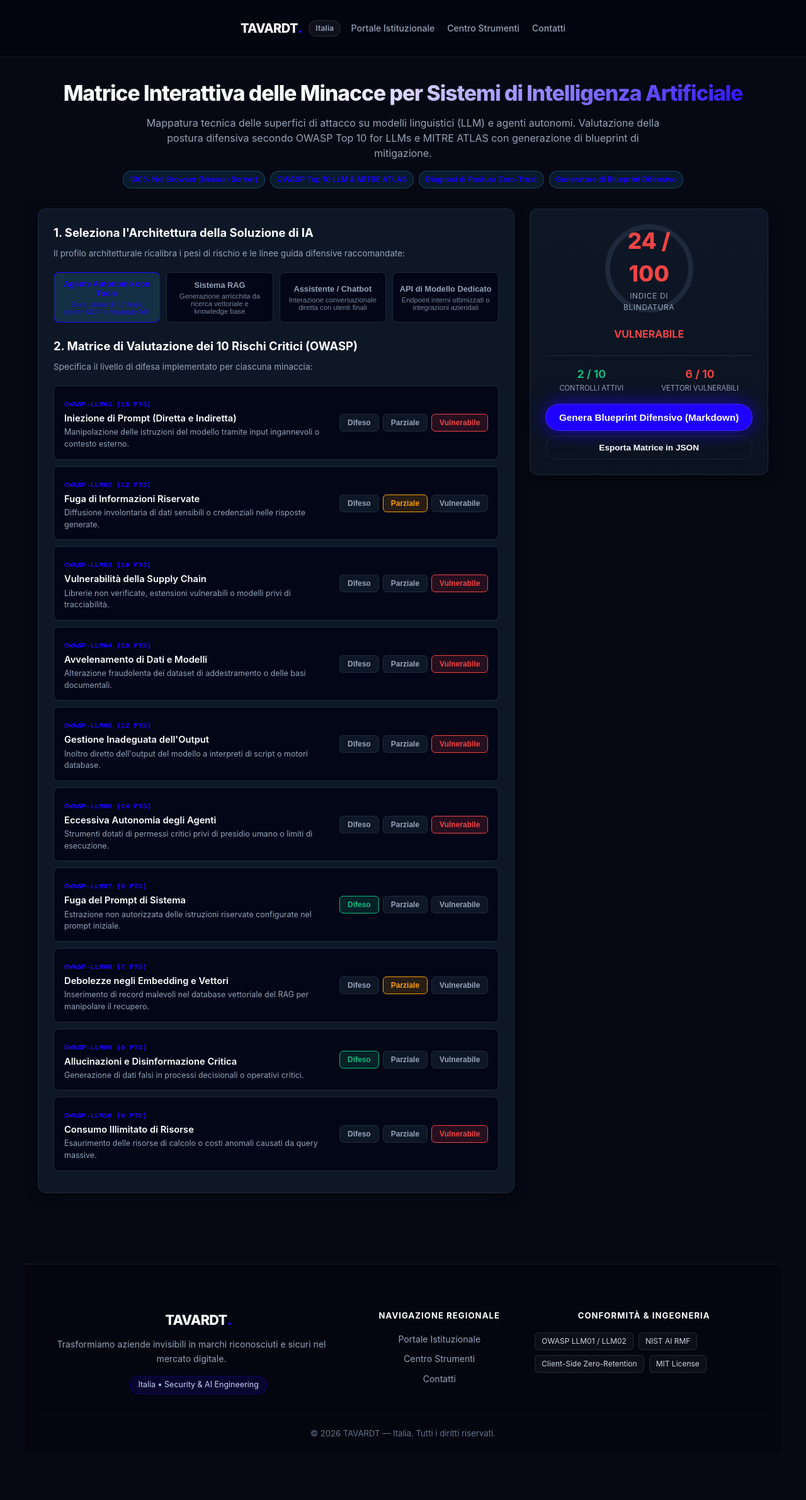
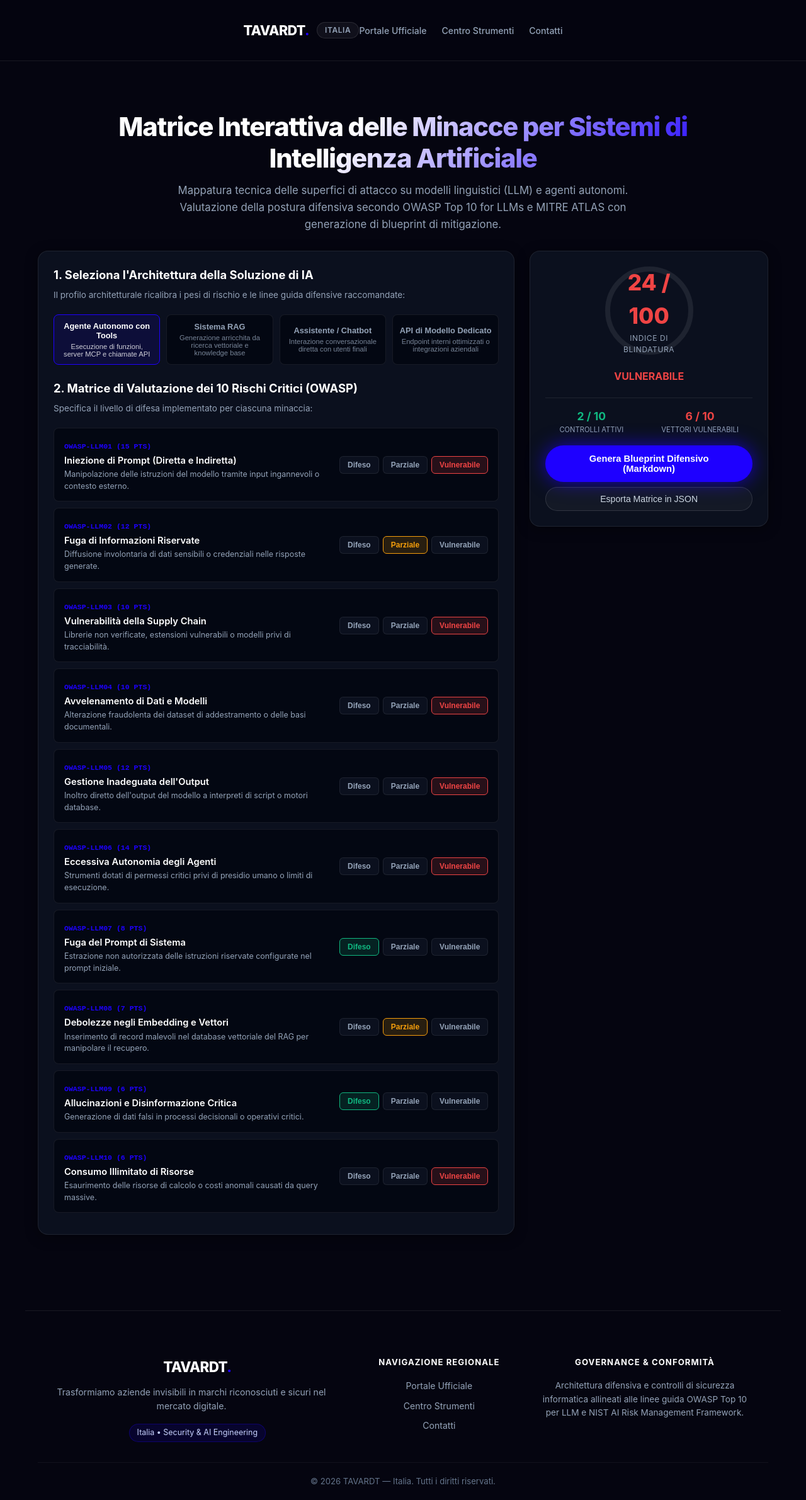
Before and after one commit to TAVARDT-Italia/ai-threat-matrix-it, a plain HTML site: page index.html in a window 1280 px wide. Shown: the whole page at 63% size. Drawn offline with Linux system fonts and the light colour scheme.

Commit message:
refactor(pages): apply unified obsidian theme #050510, purge junior badges, center buttons, enforce strict corporate standards

```diff
--- a/index.html
+++ b/index.html
@@ -80,215 +80,300 @@
   </script>
   <style>
 
-/* ==================== TAVARDT BRAND STANDARDIZATION ==================== */
+/* ==========================================================================
+   TAVARDT UNIFIED ENTERPRISE DESIGN SYSTEM (ASTRYX TOKENS)
+   ========================================================================== */
 :root {
-  --tavardt-blue: #1e00ff !important;
-  --tavardt-blue-hover: #1500db !important;
-  --tavardt-blue-glow: 0 0 30px rgba(30, 0, 255, 0.7) !important;
-  --tavardt-blue-glow-lg: 0 0 45px rgba(30, 0, 255, 0.95) !important;
+  --bg: #050510 !important;
+  --bg2: #0b101e !important;
+  --bg3: #111827 !important;
+  --card-bg: #0b101e !important;
+  --surface: #0b101e !important;
+  --surface-card: #0e1526 !important;
+  --surface-elevated: #131d33 !important;
+  --card-border: rgba(255, 255, 255, 0.08) !important;
+  --border: rgba(255, 255, 255, 0.08) !important;
   --accent: #1e00ff !important;
   --accent-hover: #1500db !important;
   --blue: #1e00ff !important;
+  --info: #1e00ff !important;
+  --text: #f8fafc !important;
+  --text-muted: #94a3b8 !important;
+  --text2: #94a3b8 !important;
+  --code-bg: #030712 !important;
+}
+
+html, body {
+  background-color: #050510 !important;
+  color: #f8fafc !important;
+  font-family: -apple-system, BlinkMacSystemFont, "Segoe UI", Roboto, Helvetica, Arial, sans-serif !important;
+  margin: 0 !important;
+  padding: 0 !important;
+  min-height: 100vh !important;
+  -webkit-font-smoothing: antialiased !important;
 }
 
 /* Header */
 .tavardt-header {
-  width: 100%;
-  background: rgba(5, 5, 16, 0.94);
-  backdrop-filter: blur(12px);
-  -webkit-backdrop-filter: blur(12px);
-  border-bottom: 1px solid rgba(255, 255, 255, 0.08);
-  position: sticky;
-  top: 0;
-  z-index: 999;
+  width: 100% !important;
+  background: rgba(5, 5, 16, 0.95) !important;
+  backdrop-filter: blur(16px) !important;
+  -webkit-backdrop-filter: blur(16px) !important;
+  border-bottom: 1px solid rgba(255, 255, 255, 0.08) !important;
+  position: sticky !important;
+  top: 0 !important;
+  z-index: 1000 !important;
 }
 .tavardt-header-inner {
-  max-width: 1200px;
-  margin: 0 auto;
-  padding: 14px 24px;
-  display: flex;
-  justify-content: space-between;
-  align-items: center;
-  gap: 16px;
-  flex-wrap: wrap;
+  max-width: 1200px !important;
+  margin: 0 auto !important;
+  padding: 16px 24px !important;
+  display: flex !important;
+  justify-content: space-between !important;
+  align-items: center !important;
+  box-sizing: border-box !important;
 }
 .tavardt-brand {
-  display: inline-flex;
-  align-items: center;
-  gap: 10px;
-  text-decoration: none;
-  color: #ffffff;
+  display: inline-flex !important;
+  align-items: center !important;
+  gap: 12px !important;
+  text-decoration: none !important;
+  color: #ffffff !important;
 }
 .tavardt-logo-text {
-  font-size: 1.25rem;
-  font-weight: 800;
-  letter-spacing: -0.03em;
-  color: #ffffff;
+  font-size: 1.35rem !important;
+  font-weight: 800 !important;
+  letter-spacing: -0.03em !important;
+  color: #ffffff !important;
 }
 .tavardt-brand-dot {
   color: #1e00ff !important;
-  font-size: 1.4rem;
-  line-height: 1;
 }
 .tavardt-badge-jurisdiction {
-  font-size: 0.75rem;
-  font-weight: 600;
-  color: #94a3b8;
-  padding: 3px 10px;
-  background: rgba(255, 255, 255, 0.05);
-  border: 1px solid rgba(255, 255, 255, 0.1);
-  border-radius: 9999px;
-  letter-spacing: 0.02em;
+  font-size: 0.75rem !important;
+  font-weight: 600 !important;
+  color: #94a3b8 !important;
+  padding: 3px 12px !important;
+  background: rgba(255, 255, 255, 0.05) !important;
+  border: 1px solid rgba(255, 255, 255, 0.1) !important;
+  border-radius: 9999px !important;
+  text-transform: uppercase !important;
+  letter-spacing: 0.05em !important;
 }
 .tavardt-nav {
-  display: flex;
-  align-items: center;
-  gap: 20px;
-  flex-wrap: wrap;
+  display: flex !important;
+  align-items: center !important;
+  gap: 24px !important;
 }
 .tavardt-nav-link {
-  color: #94a3b8;
-  text-decoration: none;
-  font-size: 0.88rem;
-  font-weight: 500;
-  transition: color 0.2s ease;
+  color: #94a3b8 !important;
+  text-decoration: none !important;
+  font-size: 0.88rem !important;
+  font-weight: 500 !important;
+  transition: color 0.2s ease !important;
 }
 .tavardt-nav-link:hover {
-  color: #ffffff;
+  color: #ffffff !important;
 }
 
-/* Centered Button Row */
-.btn-row, .sample-buttons {
+/* Hero Section */
+.tavardt-hero, .hero {
+  max-width: 1000px !important;
+  margin: 0 auto !important;
+  padding: 48px 24px 28px !important;
+  text-align: center !important;
+  box-sizing: border-box !important;
+  background: transparent !important;
+  border: none !important;
+}
+.tavardt-hero h1, .hero h1, h1 {
+  font-size: clamp(1.8rem, 4vw, 2.6rem) !important;
+  font-weight: 800 !important;
+  letter-spacing: -0.03em !important;
+  margin: 0 0 12px 0 !important;
+  color: #ffffff !important;
+  line-height: 1.2 !important;
+}
+.tavardt-hero p, .hero p {
+  font-size: 1.05rem !important;
+  color: #94a3b8 !important;
+  max-width: 720px !important;
+  margin: 0 auto !important;
+  line-height: 1.6 !important;
+}
+
+/* Strict Suppression of Junior Elements */
+.badge-bar, .badges, .hero-badge, .hero img, .hero-img, .cta-grid, .cta-btn.wa, [class*="wa"],  {
+  display: none !important;
+}
+
+/* Containers and Cards */
+.card, .main-card, .panel, .stage-card, .vector-card {
+  background: #0b101e !important;
+  border: 1px solid rgba(255, 255, 255, 0.08) !important;
+  border-radius: 16px !important;
+}
+.container, main, .main-wrap {
+  background: transparent !important;
+  border: none !important;
+  box-shadow: none !important;
+}
+
+/* Textareas & Inputs */
+textarea, input[type="text"] {
+  background: #050510 !important;
+  border: 1px solid rgba(255, 255, 255, 0.12) !important;
+  border-radius: 10px !important;
+  color: #f8fafc !important;
+  font-family: 'Fira Code', Consolas, Monaco, monospace !important;
+}
+textarea:focus, input[type="text"]:focus {
+  border-color: #1e00ff !important;
+  outline: none !important;
+  box-shadow: 0 0 15px rgba(30, 0, 255, 0.3) !important;
+}
+
+/* Button Centering Containers */
+.btn-row, .presets-row, .sample-buttons {
   display: flex !important;
   justify-content: center !important;
   align-items: center !important;
+  gap: 12px !important;
+  margin: 18px 0 !important;
   flex-wrap: wrap !important;
-  gap: 12px !important;
 }
 
-/* Primary Action Buttons */
-.btn-primary, button.btn-primary, .btn-action-main, #btn-generate-blueprint, #btn-audit, .btn-run, #run-audit-btn, .btn-execute, .btn-analyze, .cta-btn.primary, .btn-act, #btn-copy {
+/* PRIMARY BUTTONS: 100% TAVARDT Electric Blue (#1e00ff) */
+.btn-primary, button.btn-primary, .btn-action-main, #btn-generate-blueprint, #btn-audit, .btn-run, #run-audit-btn, .btn-execute, .btn-analyze {
   background: #1e00ff !important;
   color: #ffffff !important;
+  border: none !important;
   border-radius: 9999px !important;
-  border: 1px solid rgba(255, 255, 255, 0.15) !important;
+  font-size: 0.92rem !important;
+  font-weight: 600 !important;
+  padding: 13px 36px !important;
   box-shadow: 0 0 30px rgba(30, 0, 255, 0.7) !important;
-  font-weight: 600 !important;
   cursor: pointer !important;
   transition: all 0.25s cubic-bezier(0.16, 1, 0.3, 1) !important;
+  text-decoration: none !important;
+  display: inline-flex !important;
+  align-items: center !important;
+  justify-content: center !important;
 }
-.btn-primary:hover, button.btn-primary:hover, .btn-action-main:hover, #btn-generate-blueprint:hover, #btn-audit:hover, .btn-run:hover, #run-audit-btn:hover, .btn-execute:hover, .btn-analyze:hover, .cta-btn.primary:hover, .btn-act:hover, #btn-copy:hover {
+.btn-primary:hover, button.btn-primary:hover, .btn-action-main:hover, #btn-generate-blueprint:hover, #btn-audit:hover, .btn-run:hover, #run-audit-btn:hover, .btn-execute:hover, .btn-analyze:hover {
   background: #1500db !important;
   box-shadow: 0 0 45px rgba(30, 0, 255, 0.95) !important;
   transform: translateY(-1px) !important;
 }
 
-/* Secondary & Preset Buttons */
-.btn-secondary, button.btn-secondary, .btn-sample, .btn-preset, button.btn-preset, .btn-action-secondary, .code-tab, .tab-btn, .cta-btn.secondary {
+/* SECONDARY BUTTONS: Clean dark pill */
+.btn-secondary, button.btn-secondary, .btn-sample, .btn-preset, button.btn-preset, .btn-action-secondary, .code-tab, .tab-btn {
+  background: rgba(255, 255, 255, 0.04) !important;
+  border: 1px solid rgba(255, 255, 255, 0.12) !important;
+  color: #cbd5e1 !important;
   border-radius: 9999px !important;
+  font-size: 0.88rem !important;
+  font-weight: 500 !important;
+  padding: 10px 22px !important;
+  cursor: pointer !important;
   transition: all 0.2s ease !important;
 }
-.btn-secondary:hover, button.btn-secondary:hover, .btn-sample:hover, .btn-preset:hover, button.btn-preset:hover, .btn-action-secondary:hover, .cta-btn.secondary:hover {
+.btn-secondary:hover, button.btn-secondary:hover, .btn-sample:hover, .btn-preset:hover, button.btn-preset:hover, .btn-action-secondary:hover {
   border-color: #1e00ff !important;
   color: #ffffff !important;
+  background: rgba(30, 0, 255, 0.08) !important;
 }
 
-/* Tabs Active */
-.code-tab.active, .tab-btn.active, .tab.active, .arch-btn.active {
+/* Active State for Tabs & Selectors */
+.code-tab.active, .tab-btn.active, .tab.active, .arch-btn.active, .btn-preset.active-hard {
   border-color: #1e00ff !important;
+  color: #ffffff !important;
+  background: rgba(30, 0, 255, 0.12) !important;
 }
 
-/* Footer */
+/* Institutional Footer */
 .tavardt-footer {
-  width: 100%;
-  background: #050510;
-  border-top: 1px solid rgba(255, 255, 255, 0.08);
-  margin-top: 48px;
-  color: #94a3b8;
+  width: 100% !important;
+  background: #050510 !important;
+  border-top: 1px solid rgba(255, 255, 255, 0.08) !important;
+  margin-top: 56px !important;
+  color: #94a3b8 !important;
 }
 .tavardt-footer-inner {
-  max-width: 1200px;
-  margin: 0 auto;
-  padding: 48px 24px 32px;
-  display: grid;
-  grid-template-columns: 2fr 1fr 1.5fr;
-  gap: 36px;
+  max-width: 1200px !important;
+  margin: 0 auto !important;
+  padding: 48px 24px 32px !important;
+  display: grid !important;
+  grid-template-columns: 2fr 1fr 1.5fr !important;
+  gap: 40px !important;
 }
 @media (max-width: 768px) {
   .tavardt-footer-inner {
-    grid-template-columns: 1fr;
-    gap: 28px;
+    grid-template-columns: 1fr !important;
+    gap: 28px !important;
   }
 }
 .tavardt-footer-logo {
-  font-size: 1.35rem;
-  font-weight: 800;
-  color: #ffffff;
-  margin-bottom: 12px;
-  letter-spacing: -0.03em;
+  font-size: 1.4rem !important;
+  font-weight: 800 !important;
+  color: #ffffff !important;
+  margin-bottom: 12px !important;
+  letter-spacing: -0.03em !important;
 }
 .tavardt-footer-mission {
-  font-size: 0.88rem;
-  line-height: 1.6;
-  color: #94a3b8;
-  margin-bottom: 16px;
-  max-width: 440px;
+  font-size: 0.88rem !important;
+  line-height: 1.6 !important;
+  color: #94a3b8 !important;
+  margin-bottom: 16px !important;
+  max-width: 440px !important;
 }
 .tavardt-footer-jurisdiction-tag {
-  display: inline-block;
-  font-size: 0.78rem;
-  color: #c7d2fe;
-  background: rgba(30, 0, 255, 0.12);
-  border: 1px solid rgba(30, 0, 255, 0.3);
-  padding: 4px 12px;
-  border-radius: 9999px;
+  display: inline-block !important;
+  font-size: 0.78rem !important;
+  color: #c7d2fe !important;
+  background: rgba(30, 0, 255, 0.12) !important;
+  border: 1px solid rgba(30, 0, 255, 0.3) !important;
+  padding: 4px 12px !important;
+  border-radius: 9999px !important;
 }
 .tavardt-footer-heading {
-  font-size: 0.82rem;
-  font-weight: 700;
-  text-transform: uppercase;
-  letter-spacing: 0.08em;
-  color: #ffffff;
-  margin-bottom: 16px;
+  font-size: 0.82rem !important;
+  font-weight: 700 !important;
+  text-transform: uppercase !important;
+  letter-spacing: 0.08em !important;
+  color: #ffffff !important;
+  margin-bottom: 16px !important;
 }
 .tavardt-footer-links {
-  list-style: none;
-  padding: 0;
-  margin: 0;
-  display: flex;
-  flex-direction: column;
-  gap: 10px;
+  list-style: none !important;
+  padding: 0 !important;
+  margin: 0 !important;
+  display: flex !important;
+  flex-direction: column !important;
+  gap: 10px !important;
 }
 .tavardt-footer-links a {
-  color: #94a3b8;
-  text-decoration: none;
-  font-size: 0.88rem;
-  transition: color 0.2s ease;
+  color: #94a3b8 !important;
+  text-decoration: none !important;
+  font-size: 0.88rem !important;
+  transition: color 0.2s ease !important;
 }
 .tavardt-footer-links a:hover {
-  color: #1e00ff;
+  color: #1e00ff !important;
 }
-.tavardt-footer-badges {
-  display: flex;
-  flex-wrap: wrap;
-  gap: 8px;
-}
-.tavardt-fbadge {
-  font-size: 0.75rem;
-  color: #cbd5e1;
-  background: rgba(255, 255, 255, 0.04);
-  border: 1px solid rgba(255, 255, 255, 0.1);
-  padding: 4px 10px;
-  border-radius: 6px;
+.tavardt-footer-compliance-text {
+  font-size: 0.85rem !important;
+  line-height: 1.6 !important;
+  color: #94a3b8 !important;
 }
 .tavardt-footer-bottom {
-  max-width: 1200px;
-  margin: 0 auto;
-  padding: 20px 24px;
-  border-top: 1px solid rgba(255, 255, 255, 0.05);
-  text-align: center;
-  font-size: 0.82rem;
-  color: #64748b;
+  max-width: 1200px !important;
+  margin: 0 auto !important;
+  padding: 20px 24px !important;
+  border-top: 1px solid rgba(255, 255, 255, 0.05) !important;
+  text-align: center !important;
+  font-size: 0.82rem !important;
+  color: #64748b !important;
 }
 
   </style>
@@ -302,14 +387,14 @@
       --bg: #060913;
       --card-bg: #0e1726;
       --card-border: #1e293b;
-      --accent: #1e00ff;
-      --accent-hover: #1500db;
+      --accent: #38bdf8;
+      --accent-hover: #0284c7;
       --text: #f8fafc;
       --text-muted: #94a3b8;
       --pass: #10b981;
       --warn: #f59e0b;
       --fail: #ef4444;
-      --info: #1e00ff;
+      --info: #818cf8;
       --code-bg: #020617;
     }
     * { box-sizing: border-box; margin: 0; padding: 0; }
@@ -660,7 +745,7 @@
       <span class="tavardt-badge-jurisdiction">Italia</span>
     </a>
     <nav class="tavardt-nav">
-      <a href="https://ag.tavardt.com/it/" class="tavardt-nav-link" target="_blank" rel="noopener">Portale Istituzionale</a>
+      <a href="https://ag.tavardt.com/it/" class="tavardt-nav-link" target="_blank" rel="noopener">Portale Ufficiale</a>
       <a href="https://tools.tavardt.com/it/" class="tavardt-nav-link" target="_blank" rel="noopener">Centro Strumenti</a>
       <a href="https://ag.tavardt.com/it/contatti/" class="tavardt-nav-link" target="_blank" rel="noopener">Contatti</a>
     </nav>
@@ -671,12 +756,7 @@
     <div class="hero">
       <h1>Matrice Interattiva delle Minacce per Sistemi di Intelligenza Artificiale</h1>
       <p>Mappatura tecnica delle superfici di attacco su modelli linguistici (LLM) e agenti autonomi. Valutazione della postura difensiva secondo OWASP Top 10 for LLMs e MITRE ATLAS con generazione di blueprint di mitigazione.</p>
-      <div class="badge-bar">
-        <span class="badge">100% Nel Browser (Nessun Server)</span>
-        <span class="badge">OWASP Top 10 LLM & MITRE ATLAS</span>
-        <span class="badge">Diagnosi di Postura Zero-Trust</span>
-        <span class="badge">Generatore di Blueprint Difensivo</span>
-      </div>
+
     </div>
 
     <div class="grid-dashboard">
@@ -757,19 +837,14 @@
     <div class="tavardt-footer-col">
       <div class="tavardt-footer-heading">Navigazione Regionale</div>
       <ul class="tavardt-footer-links">
-        <li><a href="https://ag.tavardt.com/it/" target="_blank" rel="noopener">Portale Istituzionale</a></li>
+        <li><a href="https://ag.tavardt.com/it/" target="_blank" rel="noopener">Portale Ufficiale</a></li>
         <li><a href="https://tools.tavardt.com/it/" target="_blank" rel="noopener">Centro Strumenti</a></li>
         <li><a href="https://ag.tavardt.com/it/contatti/" target="_blank" rel="noopener">Contatti</a></li>
       </ul>
     </div>
     <div class="tavardt-footer-col">
-      <div class="tavardt-footer-heading">Conformità & Ingegneria</div>
-      <div class="tavardt-footer-badges">
-        <span class="tavardt-fbadge">OWASP LLM01 / LLM02</span>
-        <span class="tavardt-fbadge">NIST AI RMF</span>
-        <span class="tavardt-fbadge">Client-Side Zero-Retention</span>
-        <span class="tavardt-fbadge">MIT License</span>
-      </div>
+      <div class="tavardt-footer-heading">Governance & Conformità</div>
+      <p class="tavardt-footer-compliance-text">Architettura difensiva e controlli di sicurezza informatica allineati alle linee guida OWASP Top 10 per LLM e NIST AI Risk Management Framework.</p>
     </div>
   </div>
   <div class="tavardt-footer-bottom">
```
